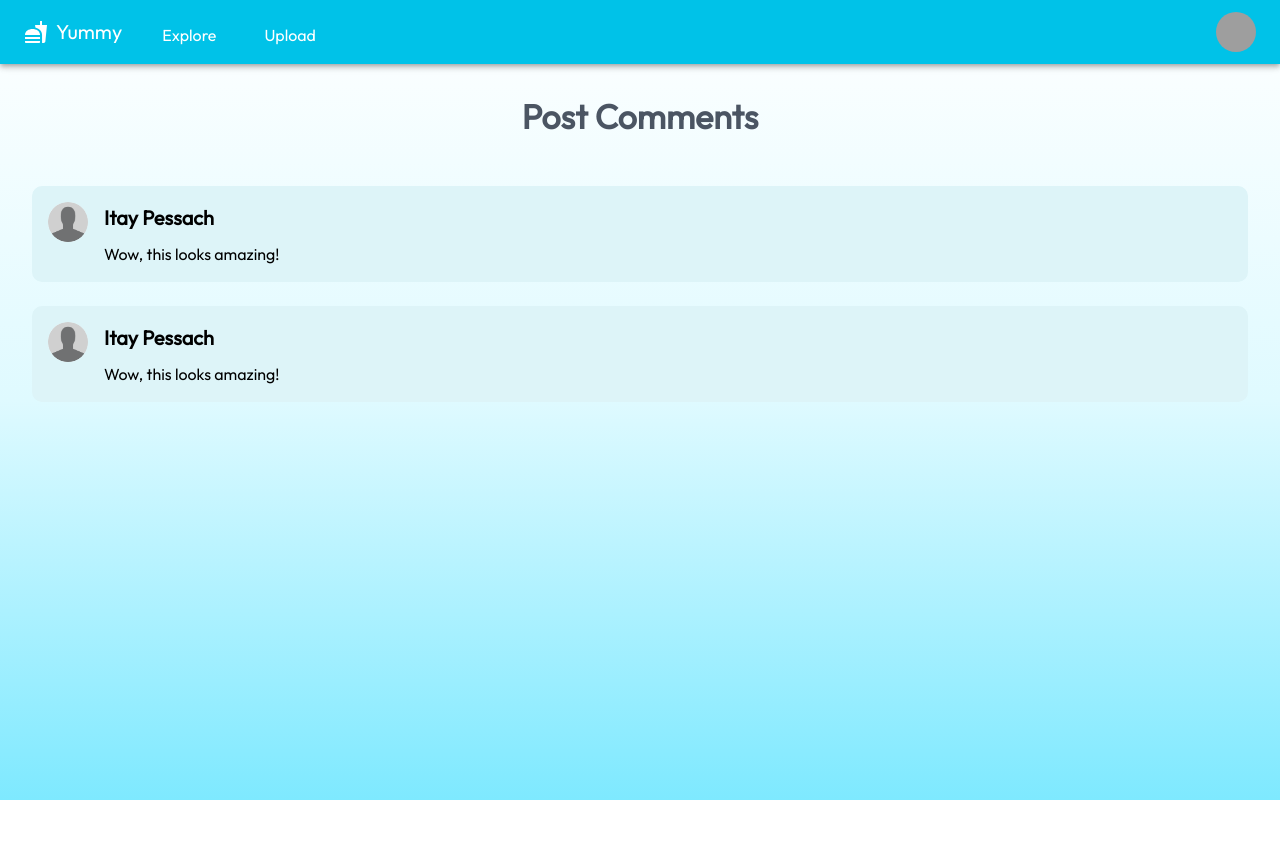
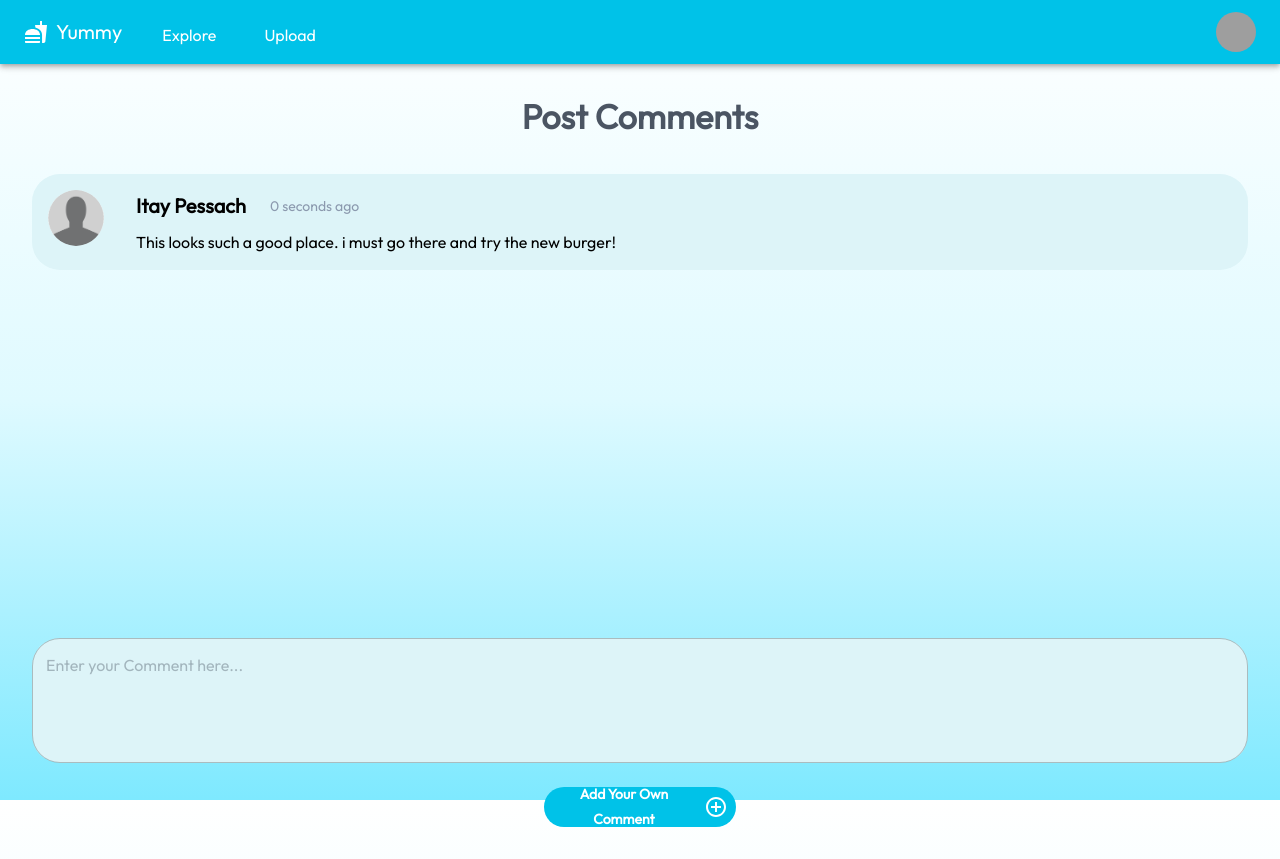
Before and after one commit to ItayPessach/Yummy, a React (Vite) app: page /comments/1 in a window 1280 px wide. Before the commit the page ends 800 px from the top, so only its background shows below. Built offline with nearby package versions, Linux system fonts and the light colour scheme; grey boxes are pictures that could not be loaded.

Commit message:
feat: Comments page skeleton

```diff
--- a/package.json
+++ b/package.json
@@ -14,6 +14,7 @@
     "@emotion/styled": "^11.11.0",
     "@mui/icons-material": "^5.15.3",
     "@mui/material": "^5.15.3",
+    "@mui/styles": "^5.15.4",
     "fs": "^0.0.1-security",
     "path": "^0.12.7",
     "react": "^18.2.0",
--- a/src/pages/comments/Comment.tsx
+++ b/src/pages/comments/Comment.tsx
@@ -1,34 +1,57 @@
 import { Comment as CommentType } from "@/types";
 import { Avatar, Box, Stack, Typography } from "@mui/material";
 import defaultUserImage from "../../assets/defaultUserImage.png";
+import { calculateTimeAgo } from "@/utils/calculateTimeAgo";
+import { useEffect, useState } from "react";
 
 interface Props {
   comment: CommentType;
 }
 
 function Comment({ comment }: Props) {
+  const [timeAgo, setTimeAgo] = useState<string>("");
+
+  useEffect(() => {
+    setTimeAgo(calculateTimeAgo(comment.createdAt));
+  }, [comment.createdAt]);
+
   return (
     <Box
       sx={{
         display: "flex",
         flexDirection: "row",
-        borderRadius: "10px",
-        backgroundColor: "#DDF4F8",
+        backgroundColor: "background.paper",
+        borderRadius: 7,
         mt: 3,
         p: 2,
-        gap: 2,
+        gap: 4,
       }}
     >
-      <Avatar src={comment.user.profilePicture ?? defaultUserImage}></Avatar>
+      <Avatar
+        src={comment.user.profilePicture ?? defaultUserImage}
+        sx={{ width: 56, height: 56 }}
+      ></Avatar>
       <Stack
         key={comment._id}
         sx={{
           gap: 1,
         }}
       >
-        <Typography variant="h6" sx={{ fontWeight: "bold" }}>
-          {comment.user.username}
-        </Typography>
+        <Box
+          sx={{
+            display: "flex",
+            flexDirection: "row",
+            alignItems: "center",
+            gap: 3,
+          }}
+        >
+          <Typography variant="h6" sx={{ fontWeight: "bold" }}>
+            {comment.user.username}
+          </Typography>
+          <Typography variant="body2" color="secondary.100">
+            {timeAgo}
+          </Typography>
+        </Box>
         <Typography variant="body1">{comment.body}</Typography>
       </Stack>
     </Box>
--- a/src/pages/comments/Comments.tsx
+++ b/src/pages/comments/Comments.tsx
@@ -1,8 +1,10 @@
-import { Comment as CommentType } from "@/types";
-import { Stack, Typography } from "@mui/material";
 import { useEffect, useState } from "react";
 import { useParams } from "react-router-dom";
+import { Box, Button, Stack, TextField, Typography } from "@mui/material";
+import ControlPointOutlinedIcon from "@mui/icons-material/ControlPointOutlined";
+import { Comment as CommentType } from "@/types";
 import Comment from "./Comment";
+import { useUserContext } from "@/context/UserContext";
 
 const mockComment: CommentType = {
   _id: "172658781",
@@ -14,30 +16,77 @@ const mockComment: CommentType = {
     profilePicture: undefined, // base64
   },
   createdAt: new Date(),
-  body: "Wow, this looks amazing!",
+  body: "This looks such a good place. i must go there and try the new burger! ",
 };
 
 function Comments() {
+  const { user } = useUserContext();
   const { postId } = useParams();
   const [comments, setComments] = useState<CommentType[]>([]);
+  const [commentText, setCommentText] = useState("");
 
   useEffect(() => {
     // TODO: fetch comments by postId and setComments
-    setComments([mockComment, mockComment]);
+    setComments([mockComment]);
   }, [postId]);
+
+  const postComment = () => {
+    const commentToPost = {
+      user,
+      body: commentText,
+      createdAt: new Date(),
+    };
+    // TODO: Post request - send comment to server
+    console.log(commentToPost);
+  };
 
   return (
     <Stack sx={{ p: 4 }}>
       <Typography
         variant="h4"
         color="secondary.main"
-        sx={{ fontWeight: "bold", textAlign: "center", mb: 3 }}
+        sx={{ fontWeight: "bold", textAlign: "center", mb: 1.5 }}
       >
         Post Comments
       </Typography>
-      {comments.map((comment) => (
-        <Comment comment={comment} />
-      ))}
+      <Box sx={{ height: "58vh", overflowY: "auto" }}>
+        {comments.map((comment) => (
+          <Comment comment={comment} />
+        ))}
+      </Box>
+      <TextField
+        multiline
+        placeholder="Enter your Comment here... "
+        rows={4}
+        value={commentText}
+        onChange={(event) => setCommentText(event.target.value)}
+        sx={{
+          mt: 3,
+          backgroundColor: "background.paper",
+          borderRadius: 7,
+          "& .MuiOutlinedInput-root": {
+            borderRadius: 7,
+          },
+        }}
+        inputProps={{ sx: { color: "#53606D" } }}
+      ></TextField>
+      <Button
+        sx={{
+          backgroundColor: "primary.main",
+          color: "white",
+          width: "15vw",
+          height: "5vh",
+          mt: 3,
+          mx: "auto",
+          gap: 1,
+        }}
+        onClick={postComment}
+      >
+        <Typography variant="button" fontWeight="bold">
+          Add Your Own Comment
+        </Typography>
+        <ControlPointOutlinedIcon />
+      </Button>
     </Stack>
   );
 }
--- a/src/theme.ts
+++ b/src/theme.ts
@@ -7,9 +7,12 @@ const theme = createTheme({
     },
     secondary: {
       main: "#4B5563",
+      "100": "#8B99AE",
     },
     background: {
       default: '#F5F5F5',
+      default: "#F5F5F5",
+      paper: "#DDF4F8",
     },
   },
   typography: {
--- /dev/null
+++ b/src/utils/calculateTimeAgo.ts
@@ -0,0 +1,25 @@
+export const calculateTimeAgo = (date: Date): string => {
+  const currentDate = new Date();
+  const timeDifference = currentDate.getTime() - date.getTime();
+
+  const seconds = Math.floor(timeDifference / 1000);
+  const minutes = Math.floor(seconds / 60);
+  const hours = Math.floor(minutes / 60);
+  const days = Math.floor(hours / 24);
+  const months = Math.floor(days / 30);
+  const years = Math.floor(months / 12);
+
+  if (seconds < 60) {
+    return `${seconds} seconds ago`;
+  } else if (minutes < 60) {
+    return `${minutes} minutes ago`;
+  } else if (hours < 24) {
+    return `${hours} hours ago`;
+  } else if (days < 30) {
+    return `${days} days ago`;
+  } else if (months < 12) {
+    return `${months} months ago`;
+  } else {
+    return `${years} years ago`;
+  }
+};
```
Also changed, not shown: 1 other file (tests, documents, lock files or other folders).
